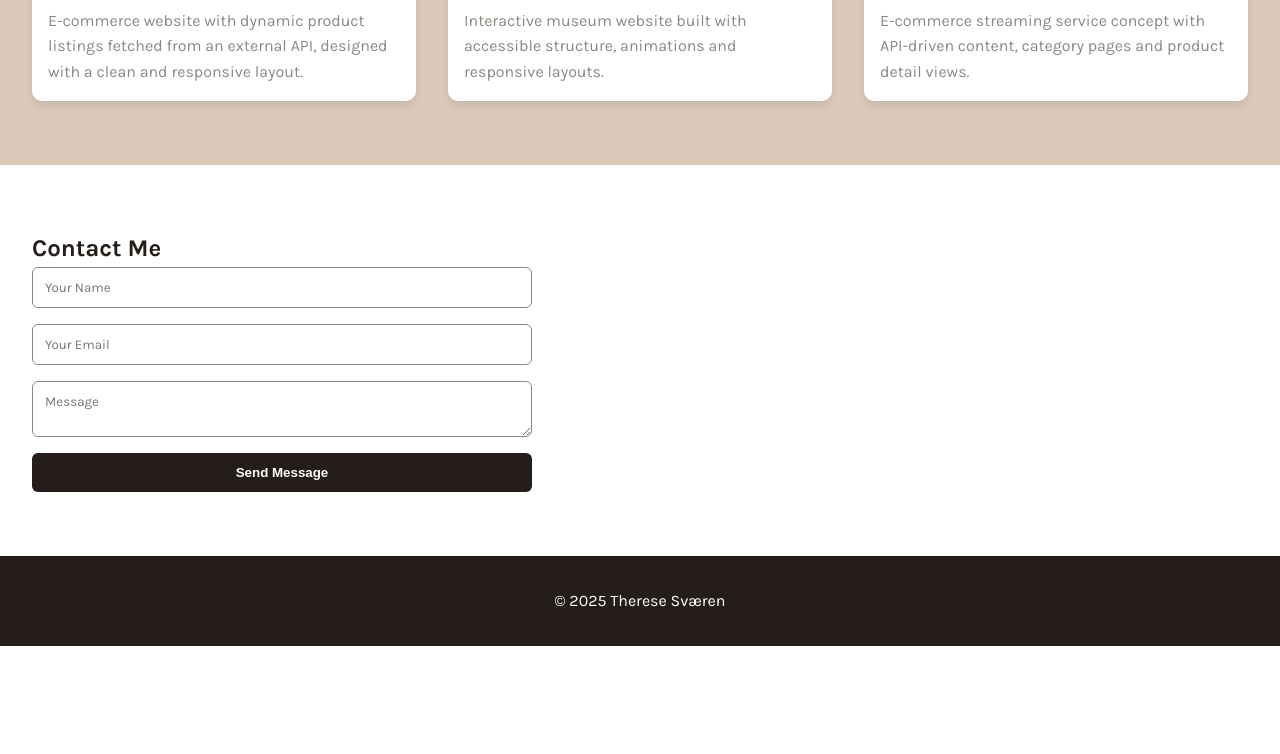
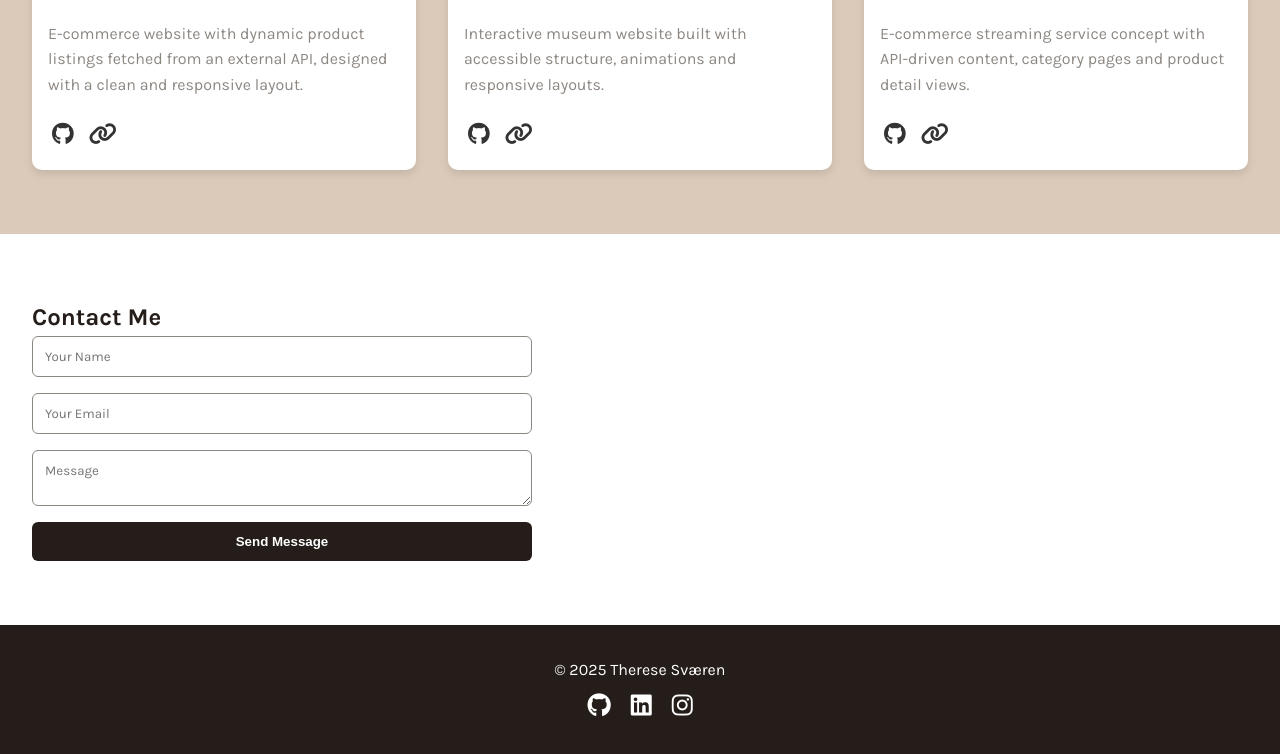
Before and after one commit to theresesvaerens/portfolio1, a plain HTML site: page index.html in a window 1280 px wide. Shown: the part 1924-2678 px from the top of the page. Before the commit the page ends 2570 px from the top, so only its background shows below. Drawn offline with Linux system fonts and the light colour scheme.

Commit message:
Added icons to my projects, Github repo and weblink. Added footer icons and linkes to my SoMe profiles

```diff
--- a/index.html
+++ b/index.html
@@ -7,6 +7,7 @@
   <title>Therese Sværen | Portfolio</title>
   <link rel="stylesheet" href="styles.css">
   <link href="https://fonts.googleapis.com/css2?family=Karla:wght@400;500;600;700&display=swap" rel="stylesheet">
+  <link rel="stylesheet" href="https://cdnjs.cloudflare.com/ajax/libs/font-awesome/6.5.0/css/all.min.css">
 </head>
 <body>
 
@@ -62,6 +63,14 @@
             </div>
             <h3>HotView labs</h3>
             <p>E-commerce website with dynamic product listings fetched from an external API, designed with a clean and responsive layout.</p>
+            <div class="project-links">
+                <a href="https://github.com/theresesvaerens/project-exam-1" target="_blank">
+                  <i class="fa-brands fa-github"></i>
+                </a>
+                <a href="https://hotviewlabsts.netlify.app/" target="_blank">
+                  <i class="fa-solid fa-link"></i>
+                </a>
+              </div>
           </li>
 
           <li class="portfolio-card">
@@ -70,6 +79,14 @@
             </div>
             <h3>Community Science Museum</h3>
             <p>Interactive museum website built with accessible structure, animations and responsive layouts.</p>
+            <div class="project-links">
+                <a href="https://github.com/theresesvaerens/Semester-project-1" target="_blank">
+                  <i class="fa-brands fa-github"></i>
+                </a>
+                <a href="https://thesvae-csmuseum.netlify.app/" target="_blank">
+                  <i class="fa-solid fa-link"></i>
+                </a>
+              </div>
           </li>
 
           <li class="portfolio-card">
@@ -78,6 +95,14 @@
             </div>
             <h3>Square eyes</h3>
             <p>E-commerce streaming service concept with API-driven content, category pages and product detail views.</p>
+            <div class="project-links">
+                <a href="https://github.com/theresesvaerens/project-exam-1" target="_blank">
+                  <i class="fa-brands fa-github"></i>
+                </a>
+                <a href="https://squareeyess.netlify.app/" target="_blank">
+                  <i class="fa-solid fa-link"></i>
+                </a>
+              </div>
           </li>
 
         </ul>
@@ -102,6 +127,11 @@
   <footer class="footer">
     <div class="container">
       <p>© 2025 Therese Sværen</p>
+      <div class="footer-socials">
+        <a href="https://github.com/theresesvaerens" target="_blank"><i class="fa-brands fa-github"></i></a>
+        <a href="https://www.linkedin.com/in/theresesv%C3%A6ren/" target="_blank"><i class="fa-brands fa-linkedin"></i></a>
+        <a href="https://www.instagram.com/theresesvaeren?igsh=MWxidHNmODlva3JjaA%3D%3D&utm_source=qr" target="_blank"><i class="fa-brands fa-instagram"></i></a>
+      </div>
     </div>
   </footer>
 
--- a/styles.css
+++ b/styles.css
@@ -202,9 +202,8 @@ ul {
     background-color: var(--color-light);
 }
 
-.portfolio h2 {
+.portfolio h1 {
     font-size: 2rem;
-    margin-bottom: 2rem;
 }
 
 .portfolio-list {
@@ -253,6 +252,25 @@ ul {
     color: var(--color-medium);
 }
 
+.project-links {
+    margin-top: 10px;
+    display: flex;
+    gap: 15px;
+    margin-left: 20px;
+    margin-bottom: 20px;
+  }
+
+  .project-links a i {
+    font-size: 1.4rem;
+    color: #333;
+    transition: 0.3s ease;
+    cursor: pointer;
+  }
+
+  .project-links a:hover i {
+    color: #8d8782;
+    transform: scale(1.1);
+  }
 
 .contact {
     padding: 4rem 2rem;
@@ -306,6 +324,24 @@ ul {
     color: #fff;
 }
 
+.footer-socials {
+    margin-top: 10px;
+    display: flex;
+    justify-content: center;
+    gap: 20px;
+  }
+
+  .footer-socials a i {
+    font-size: 1.5rem;
+    color: #fff;
+    transition: 0.3s ease;
+  }
+
+  .footer-socials a:hover i {
+    color: #8d8782;
+    transform: scale(1.15);
+  }
+
 
 @media screen and (max-width: 768px) {
     .hero .container,
```
